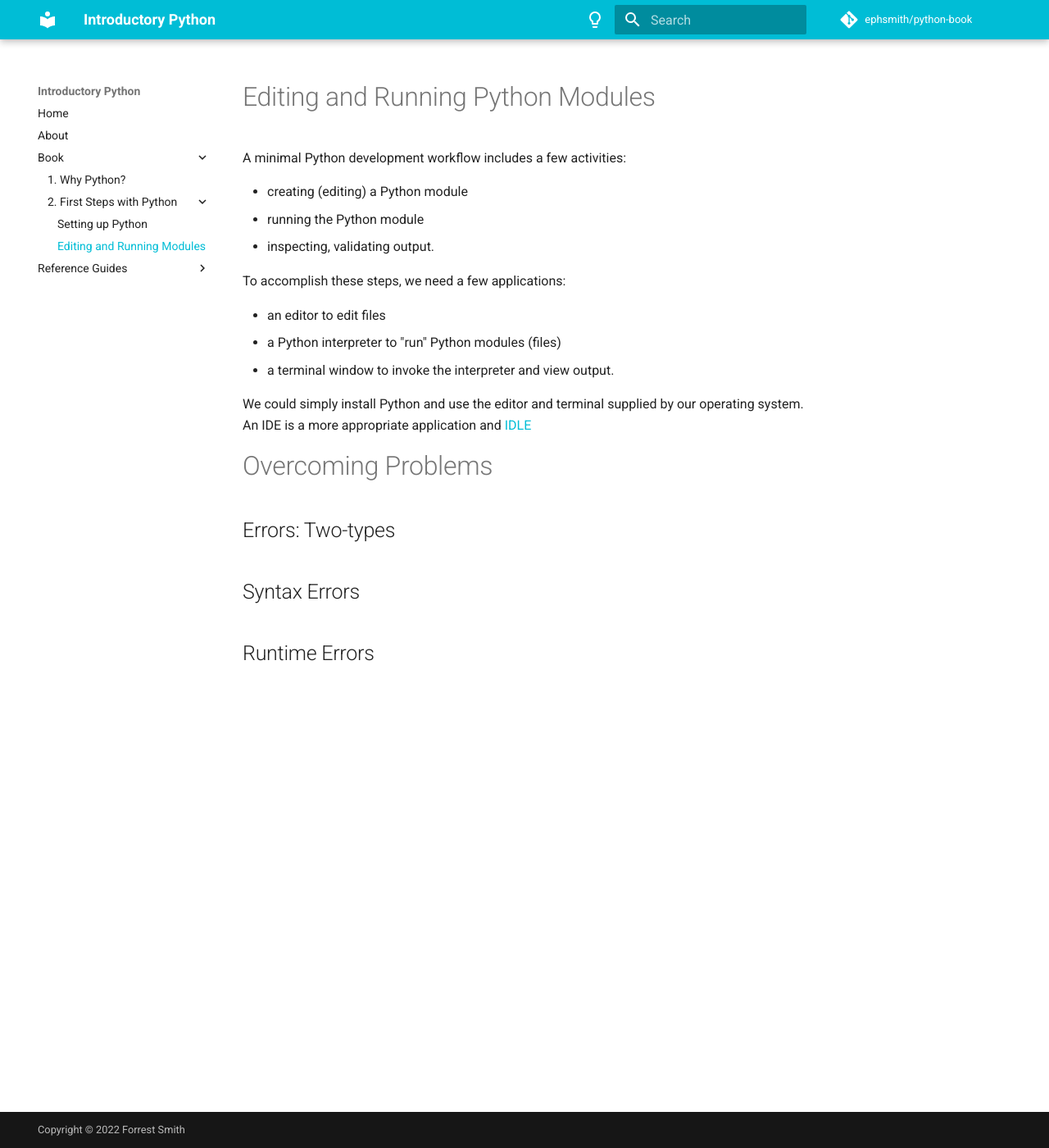
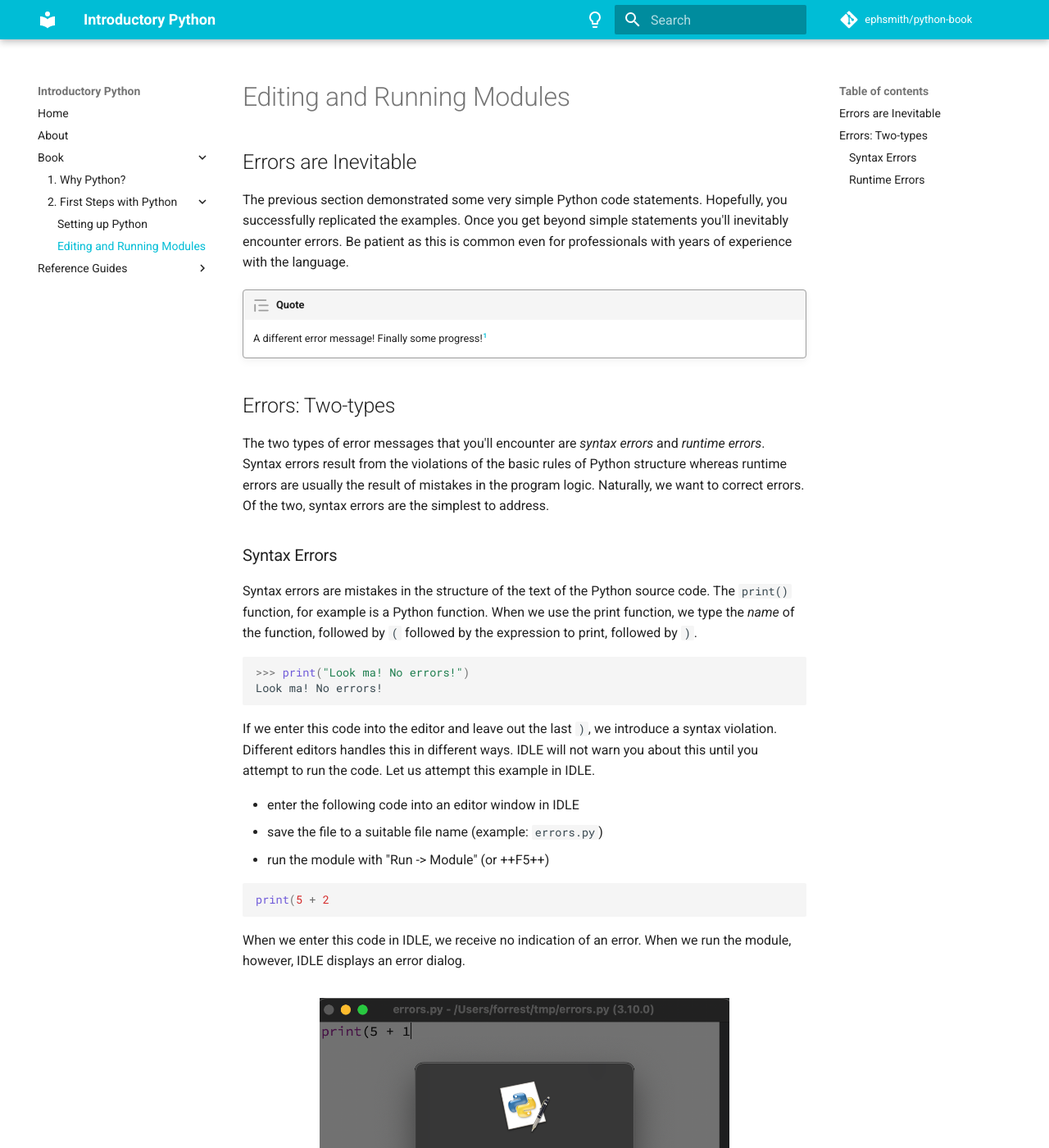
Before and after one commit to ephsmith/python-book, an MkDocs documentation site: the page built from docs/02-interpreting-errors.md, in a window 1280 px wide and 1400 px high. Shown: the whole window at 82% size. Built offline with MkDocs 1.6.1 and Material for MkDocs 9.7.7, drawn with Linux system fonts in a browser that asks for light colours; comment, search, counter and statistics services are not loaded; some of the changed text lies outside the part shown.

Commit message:
Errors: Added syntax errors with example images.

````diff
--- a/docs/02-interpreting-errors.md
+++ b/docs/02-interpreting-errors.md
@@ -1,24 +1,76 @@
-# Editing and Running Python Modules
-A minimal Python development workflow includes a few activities:
+## Errors are Inevitable
+The previous section demonstrated some very simple Python code statements. Hopefully,
+you successfully replicated the examples.  Once you get beyond simple statements
+you'll inevitably encounter errors. Be patient as this is common even for
+professionals with years of experience with the language.
 
-- creating (editing) a Python module
-- running the Python module
-- inspecting, validating output.
+!!! quote
+    A different error message! Finally some progress![^1]
 
-To accomplish these steps, we need a few applications:
-
-- an editor to edit files
-- a Python interpreter to "run" Python modules (files)
-- a terminal window to invoke the interpreter and view output.
-
-We could simply install Python and use the editor and terminal supplied by our
-operating system.  An IDE is a more appropriate application and
-[IDLE](02-setting-up-python.md#learn-python-with-idle)
-
-# Overcoming Problems
+[^1]: The most upvoted post on devRant. Via [bakablah](https://devrant.com/rants/17426/a-different-error-message-finally-some-progress)
 
 ## Errors: Two-types
+The two types of error messages that you'll encounter are *syntax errors* and *runtime
+errors*. Syntax errors result from the violations of the basic rules of Python
+structure whereas runtime errors are usually the result of mistakes in the program
+logic. Naturally, we want to correct errors. Of the two, syntax errors
+are the simplest to address.
 
-## Syntax Errors
+### Syntax Errors
+Syntax errors are mistakes in the structure of the text of the Python source code.
+The `print()` function, for example is a Python function.  When we use the print
+function, we type the *name* of the function, followed by `(` followed by the
+expression to print, followed by `)`.
 
-## Runtime Errors
+```python
+>>> print("Look ma! No errors!")
+Look ma! No errors!
+```
+
+If we enter this code into the editor and leave out the last `)`, we introduce a
+syntax violation. Different editors handles this in different ways.  IDLE will not
+warn you about this until you attempt to run the code.  Let us attempt this example in
+IDLE.
+
+- enter the following code into an editor window in IDLE
+- save the file to a suitable file name (example: `errors.py`)
+- run the module with "Run -> Module" (or ++F5++)
+
+```python
+print(5 + 2
+```
+
+When we enter this code in IDLE, we receive no indication of an error.  When we run
+the module, however, IDLE displays an error dialog.
+
+<figure markdown>
+![Syntax Error](img/01-errors-syntax-basic.png#light-only){width="500"}
+<figcaption>IDLE presents an error dialog for syntax errors.</figcaption>
+</figure>
+
+When we dismiss the dialog, the location of the error is highlighted in the editor
+window.Note that the location of the highlight is not *exact*, but it does provide
+enough context to make the correction.
+
+<figure markdown>
+![Syntax Error](img/01-errors-syntax-basic-highlighted.png#light-only){width="500"}
+<figcaption>IDLE highlights the location of syntax errors.</figcaption>
+</figure>
+
+!!! note
+    Sometimes, a syntax error is highlighted on a different line from the actual
+    location of the actual error.  This can be misleading. A simple method in this
+    case is to inspect both the highlighted line *and* the preceding line.
+
+Various editors handle syntax errors in different ways. For example, PyCharm will
+automatically add the closing `)` when you enter `(`, which is helpful in avoiding
+such errors.  If we delete the closing paren while editing further, PyCharm will
+annotate the error with a red squiggle line along with a hover tooltip.
+
+<figure markdown>
+![PyCharm annotates](img/01-errors-syntax-basic-pycharm.png){width="500"}
+<figcaption>PyCharm annotates syntax errors as we edit.</figcaption>
+</figure>
+
+
+### Runtime Errors
````
Also changed, not shown: docs/img/01-errors-syntax-basic-highlighted.png (added), docs/img/01-errors-syntax-basic-pycharm.png (added), docs/img/01-errors-syntax-basic.png (added).
